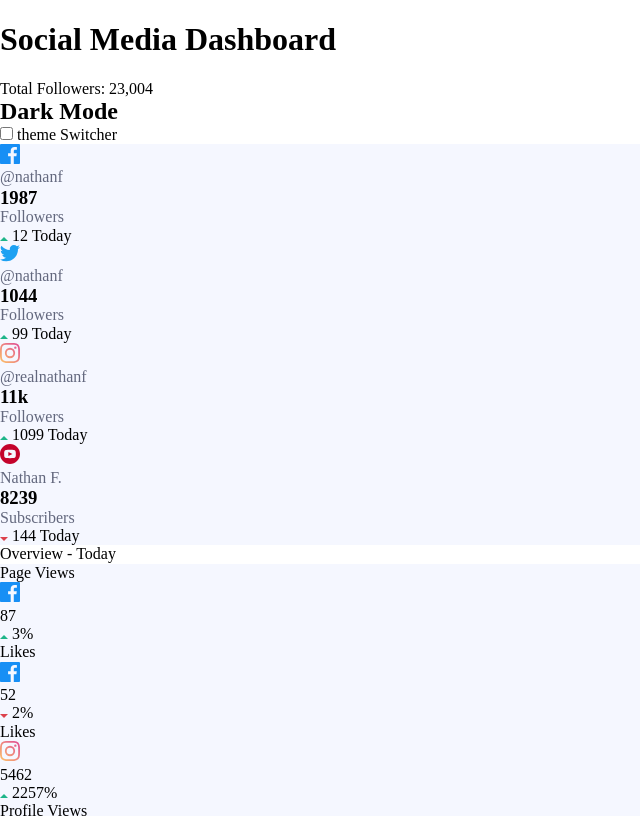
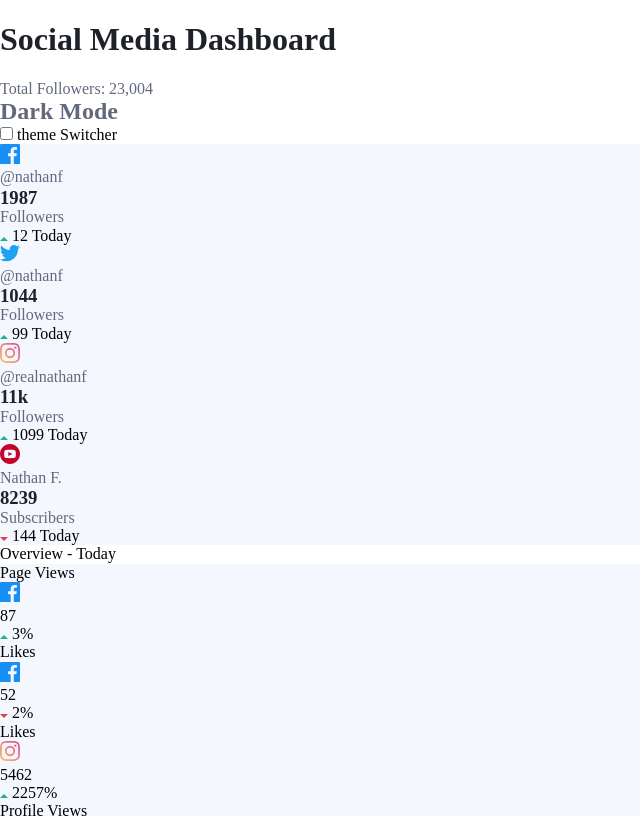
Before and after one commit to avatarfreak/frontend-social-media-dashboard, a plain HTML site: page index.html in a window 1280 px wide. Shown: the top 816 px of the page, without its empty margins (0-640 px from the left). Drawn offline with Linux system fonts and the light colour scheme.

Commit message:
light theme updated

```diff
--- a/css/light.css
+++ b/css/light.css
@@ -5,7 +5,29 @@
   --clr-light-130: hsl(228, 12%, 44%);
   --clr-light-140: hsl(230, 17%, 14%);
 }
+/*----------Header Section----------------*/
+.wrapper {
+  background: var(--clr-light-100);
+}
 
+.header__intro h1 {
+  color: var(--clr-light-140);
+}
+.header__intro::after {
+  border-color: var(--clr-light-130);
+}
+
+.header__intro p {
+  color: var(--clr-light-130);
+}
+
+/*------------Theme Switcher Section--------*/
+
+.header__switch h2 {
+  color: var(--clr-light-130);
+}
+
+/*----------------Card Top *----------------------*/
 .card {
   background: var(--clr-light-110);
 }
@@ -13,7 +35,7 @@
 .card__user {
   color: var(--clr-light-130);
 }
-.card h2 {
+.card h3 {
   color: var(--clr-light-140);
 }
 .card__text {
```
